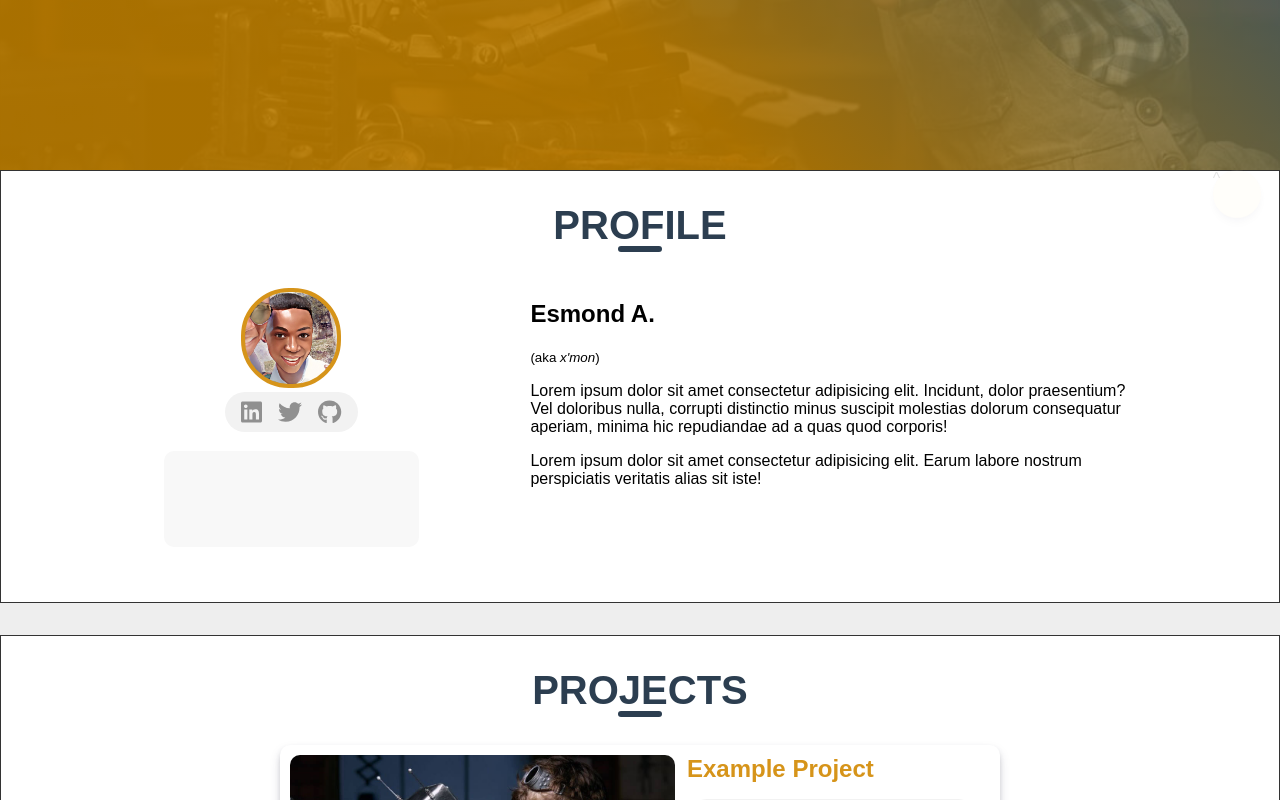
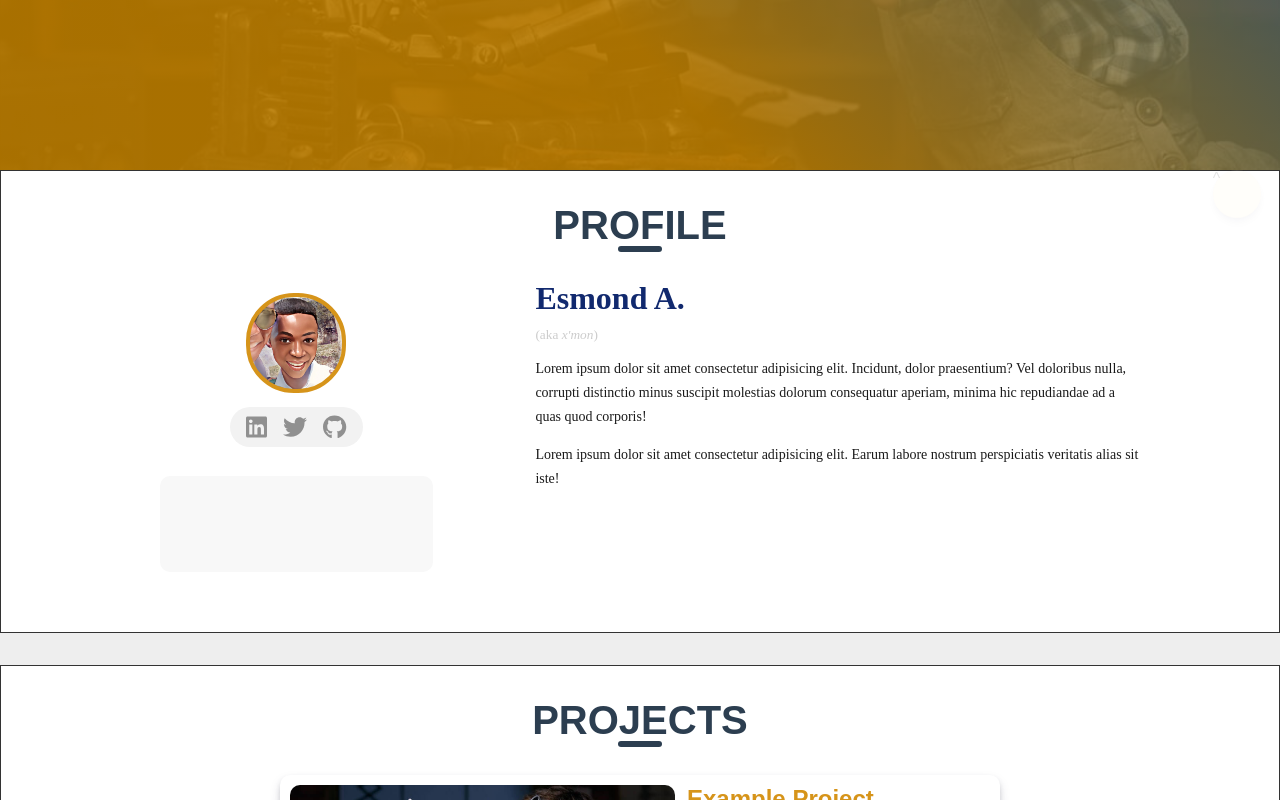
Before and after one commit to esmond-adjei/portfolio-website, a React (Create React App) app in the folder portfolio-front/: page / in a window 1280 px wide. Shown: the part 550-1350 px from the top of the page. Built offline with nearby package versions, Linux system fonts and the light colour scheme.

Commit message:
modified:   portfolio-front/src/style/component-styles/Content.css 	modified:   portfolio-front/src/style/component-styles/card.css 	modified:   portfolio-front/src/style/global.css

```diff
--- a/portfolio-front/src/style/component-styles/Content.css
+++ b/portfolio-front/src/style/component-styles/Content.css
@@ -53,13 +53,16 @@ section {
 }
 
 .profile-card {
-    width: 300px;
+    width: 320px;
+    min-height: 320px;
     padding: 8px;
     border-radius: 16px;
+    transition: all 0.4s ease;
+
     display: flex;
+    align-items: center;
     flex-direction: column;
-    align-items: center;
-    transition: all 0.4s ease;
+    justify-content: space-around;
 }
 .profile-card:hover {
     background-color: var(--primary-color);
@@ -86,6 +89,23 @@ section {
 
 .profile__text {
     width: 56%;
+    font-family: poppins;
+}
+
+.profile__text h2 {
+    margin: 0 0 8px;
+    font-size: 2rem;
+    color: var(--light-secondary);
+}
+
+.profile__text small {
+    color: var(--light-text);
+}
+
+.profile__text p {
+    font-size: 14px;
+    line-height: 1.5rem;
+    color: var(--dark-text);
 }
 
 /* -------------- RESPONSIVE -------------- */
--- a/portfolio-front/src/style/component-styles/card.css
+++ b/portfolio-front/src/style/component-styles/card.css
@@ -42,6 +42,7 @@
 .card__icons {
     margin: 4px 0;
     padding: 8px 16px;
+    width: fit-content;
     border-radius: 64px;
     background-color: #f2f2f2;
 
--- a/portfolio-front/src/style/global.css
+++ b/portfolio-front/src/style/global.css
@@ -1,8 +1,5 @@
 /* global variables */
 :root {
-    /* DIMENSIONS */
-    --app-width: 400px;
-
     /* THEME COLORS*/
     --primary-color: #2c3e50;
     --light-main: #6fb99b;
```
